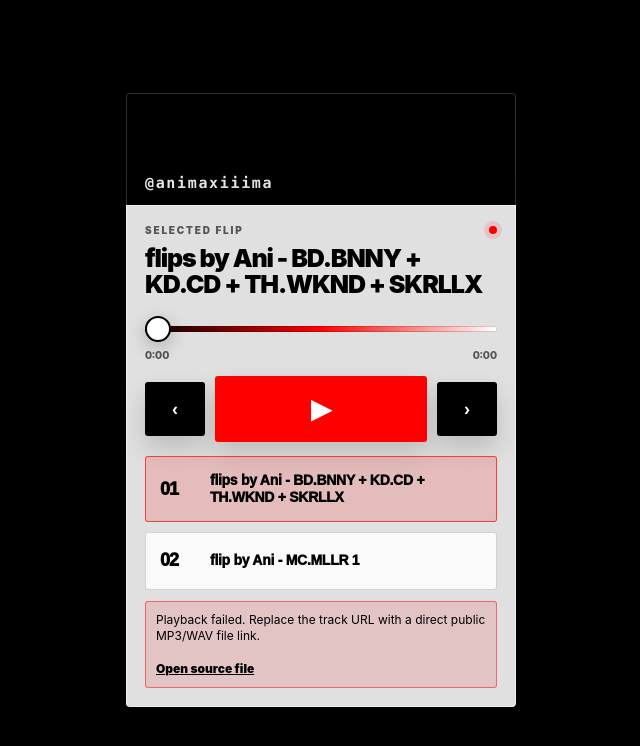
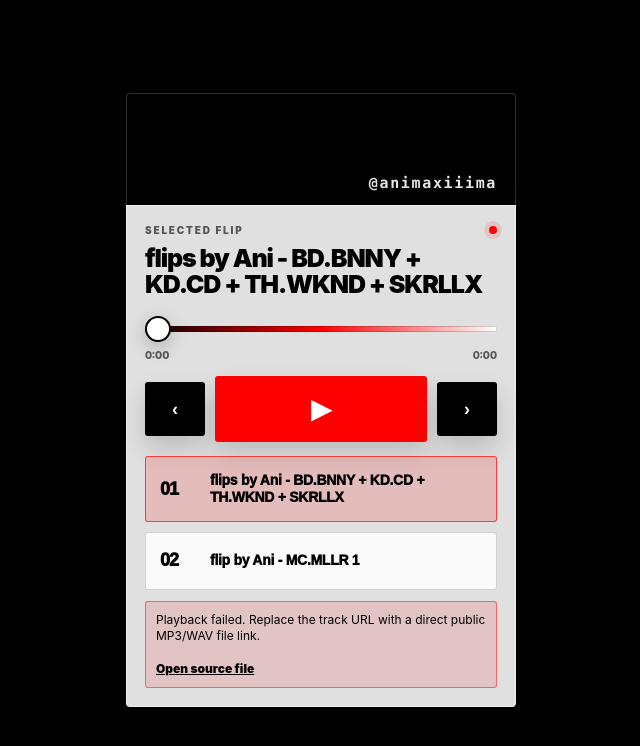
Before and after one commit to animaxiiima/flips, a plain HTML site: page index.html in a window 1280 px wide. Shown: the whole page, without its empty margins (319-959 px from the left). Drawn offline with Linux system fonts and the light colour scheme.

Commit message:
Update index.html

```diff
--- a/index.html
+++ b/index.html
@@ -8,6 +8,7 @@
   <meta name="apple-mobile-web-app-status-bar-style" content="black-translucent" />
   <meta name="apple-mobile-web-app-title" content="flips by Ani" />
   <title>flips by Ani</title>
+  <link rel="icon" type="image/png" href="favicon1.png">
   <style>
     :root{
       --black:#000000;
@@ -27,7 +28,7 @@
     .app{min-height:100svh;padding:calc(14px + var(--safe-top)) 14px calc(14px + var(--safe-bottom));display:flex;align-items:center;justify-content:center;background:#000;}
     .phone{width:390px;max-width:100%;min-height:auto;display:flex;flex-direction:column;gap:0;}
     .hero{position:relative;height:112px;flex:0 0 112px;border-radius:4px 4px 0 0;overflow:hidden;background:#000 url("banner.png") center center / cover no-repeat;box-shadow:var(--shadow);border:1px solid rgba(255,255,255,.18);border-bottom:0;}
-    .title-box{position:absolute;inset:0;display:flex;align-items:flex-end;justify-content:flex-start;padding:0 18px 14px;}
+    .title-box{position:absolute;inset:0;display:flex;align-items:flex-end;justify-content:flex-end;padding:0 18px 14px;}
     .signature{font-family:ui-monospace,"SF Mono","SFMono-Regular",Menlo,Monaco,Consolas,"Liberation Mono",monospace;font-size:15px;line-height:1;letter-spacing:.11em;font-weight:800;color:#fff;text-transform:lowercase;text-align:left;text-shadow:0 2px 14px rgba(0,0,0,.9);opacity:.96;white-space:nowrap;padding:0;margin:0;}
     .player{background:var(--panel);border:1px solid rgba(255,255,255,.48);border-radius:0 0 4px 4px;padding:18px;box-shadow:var(--shadow);backdrop-filter:blur(18px);-webkit-backdrop-filter:blur(18px);width:100%;flex:0 0 auto;}
     .kicker{display:flex;justify-content:space-between;align-items:center;gap:12px;font-size:10px;font-weight:900;letter-spacing:.18em;text-transform:uppercase;color:var(--muted);margin-bottom:10px;}
```
